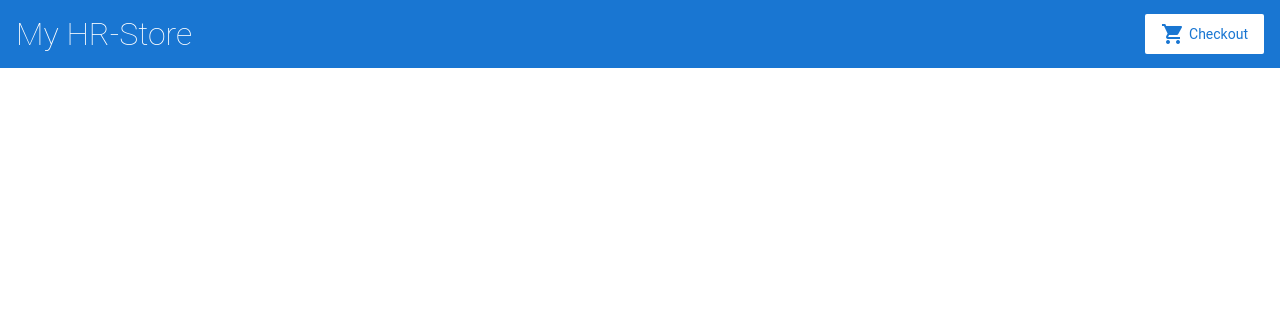
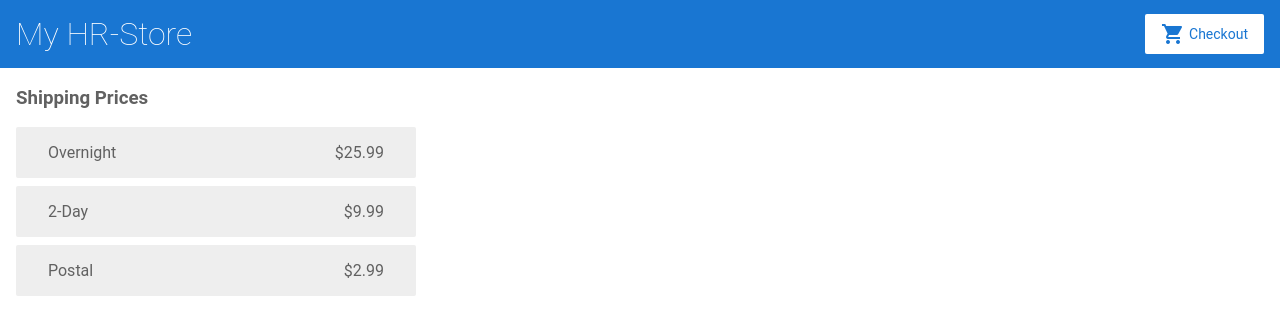
Before and after one commit to SteelBook/angular-vc6ki8, an Angular app: page /shipping in a window 1280 px wide. Before the commit this address led to /. Shown: the top 334 px of the page. Built offline with nearby package versions, Linux system fonts and the light colour scheme.

Commit message:
Configuring the ShippingComponent to use CartService

```diff
--- a/src/app/app.module.ts
+++ b/src/app/app.module.ts
@@ -11,6 +11,7 @@
 import { ProductDetailsComponent } from './product-details/product-details.component';
 import { CartService } from './cart.service';
 import { CartComponent } from './cart/cart.component';
+import { ShippingComponent } from './shipping/shipping.component';
 
 @NgModule({
   imports: [
@@ -21,6 +22,7 @@
       { path: '', component: ProductListComponent },
       { path: 'products/:productId', component: ProductDetailsComponent },
       { path: 'cart', component: CartComponent },
+      { path: 'shipping', component: ShippingComponent },
     ])
   ],
   declarations: [
@@ -29,7 +31,8 @@
     ProductListComponent,
     ProductAlertsComponent,
     ProductDetailsComponent,
-    CartComponent
+    CartComponent,
+    ShippingComponent
   ],
   bootstrap: [
     AppComponent
--- a/src/app/cart/cart.component.html
+++ b/src/app/cart/cart.component.html
@@ -1,4 +1,7 @@
 <h3>Cart</h3>
+<p>
+  <a routerLink="/shipping">Shipping Prices</a>
+</p>
 
 <div class="cart-item" *ngFor="let item of items">
   <span>{{ item.name }}</span>
--- /dev/null
+++ b/src/app/shipping/shipping.component.html
@@ -0,0 +1,6 @@
+<h3>Shipping Prices</h3>
+
+<div class="shipping-item" *ngFor="let shipping of shippingCosts | async">
+  <span>{{ shipping.type }}</span>
+  <span>{{ shipping.price | currency }}</span>
+</div>
--- /dev/null
+++ b/src/app/shipping/shipping.component.ts
@@ -0,0 +1,18 @@
+import { Component, OnInit } from '@angular/core';
+import { CartService } from '../cart.service';
+
+@Component({
+  selector: 'app-shipping',
+  templateUrl: './shipping.component.html',
+  styleUrls: ['./shipping.component.css']
+})
+export class ShippingComponent implements OnInit {
+  shippingCosts = this.cartService.getShippingPrices();
+
+  constructor(private cartService: CartService) {
+  }
+
+  ngOnInit() {
+  }
+
+}
```
Also changed, not shown: src/app/shipping/shipping.component.css (added).
